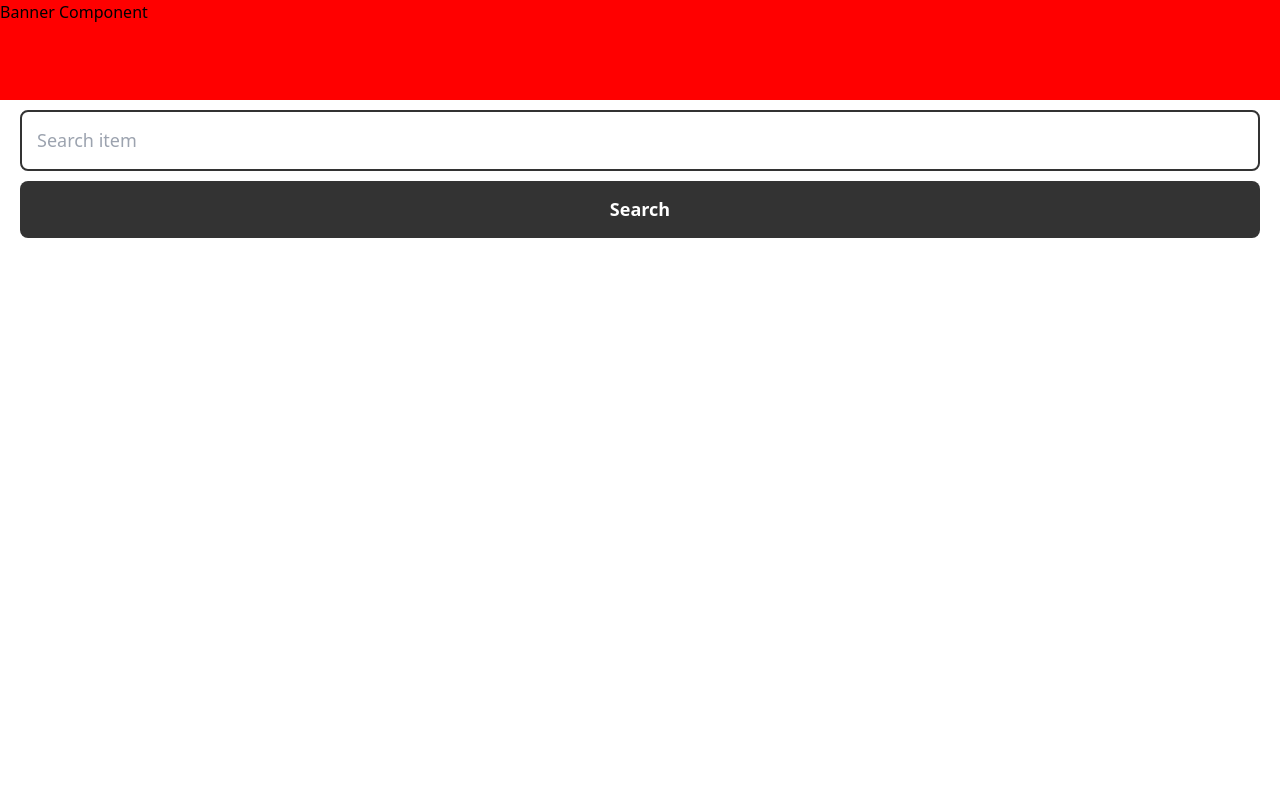
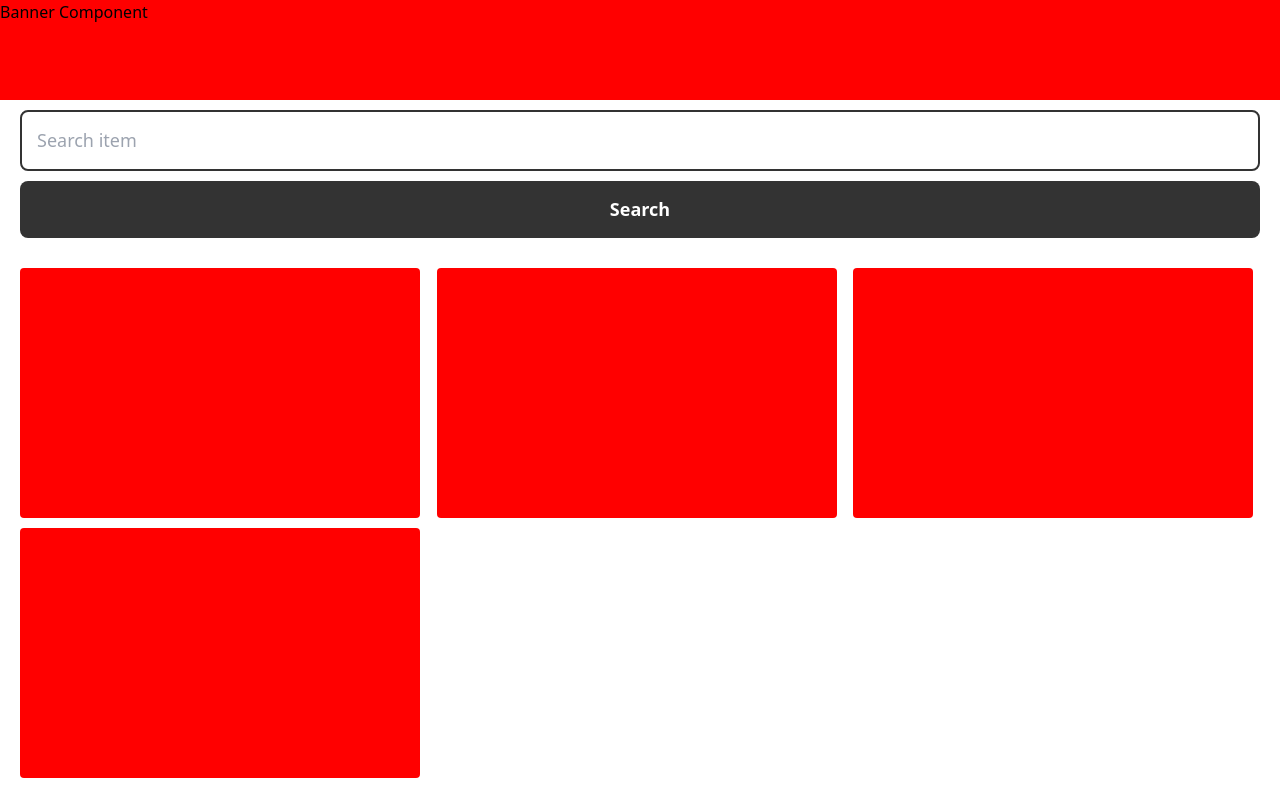
Before and after one commit to chosenvincent1/SpaceX-API, a React (Vite) app: page / in a window 1280 px wide. Built offline with nearby package versions, Linux system fonts and the light colour scheme.

Commit message:
Finished building the grid data component

```diff
--- a/src/App.jsx
+++ b/src/App.jsx
@@ -1,12 +1,14 @@
 import './App.css';
 import Banner from './components/Banner';
 import SearchForm from './components/SearchForm';
+import DataGrid from './components/DataGrid';
 
 function App() {
   return (
     <>
       <Banner />
       <SearchForm />
+      <DataGrid />
     </>
   )
 }
--- a/src/components/DataGrid.jsx
+++ b/src/components/DataGrid.jsx
@@ -0,0 +1,24 @@
+
+const DataGrid = ()=> {
+    return (
+        <section className="py-[10px] grid grid-cols-1 md:grid-cols-2 lg:grid-cols-3 gap-[10px] px-[20px]">
+            <div className="w-full bg-[red] rounded-[4px] h-[250px] md:w-[350px] lg:w-[400px]">
+
+            </div>
+
+            <div className="w-full bg-[red] rounded-[4px] h-[250px] md:w-[350px] lg:w-[400px]">
+
+            </div>
+
+            <div className="w-full bg-[red] rounded-[4px] h-[250px] md:w-[350px] lg:w-[400px]">
+
+            </div>
+
+            <div className="w-full bg-[red] rounded-[4px] h-[250px] md:w-[350px] lg:w-[400px]">
+
+            </div>
+        </section>
+    )
+}
+
+export default DataGrid;
--- /dev/null
+++ b/src/components/Pagination.jsx
@@ -0,0 +1,8 @@
+
+const Pagination = ()=> {
+    return (
+        <>
+            <div></div>
+        </>
+    )
+}
--- a/src/components/SearchForm.jsx
+++ b/src/components/SearchForm.jsx
@@ -2,7 +2,7 @@
 const SearchForm = ()=> {
     return (
         <>
-            <form className="px-[20px]">
+            <form className="px-[20px] mb-[20px]">
                 <div className="mb-[10px] w-full ">
                     <input type="text" placeholder="Search item" className="p-[15px] border-[2px] border-[#333] text-[18px] text-[#000] outline-0 rounded-[8px] w-[100%] " />
                 </div>
```
